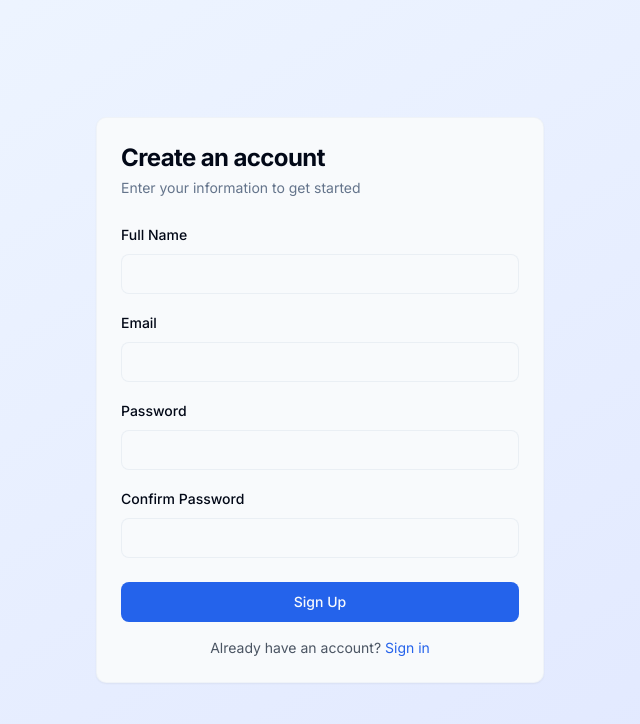
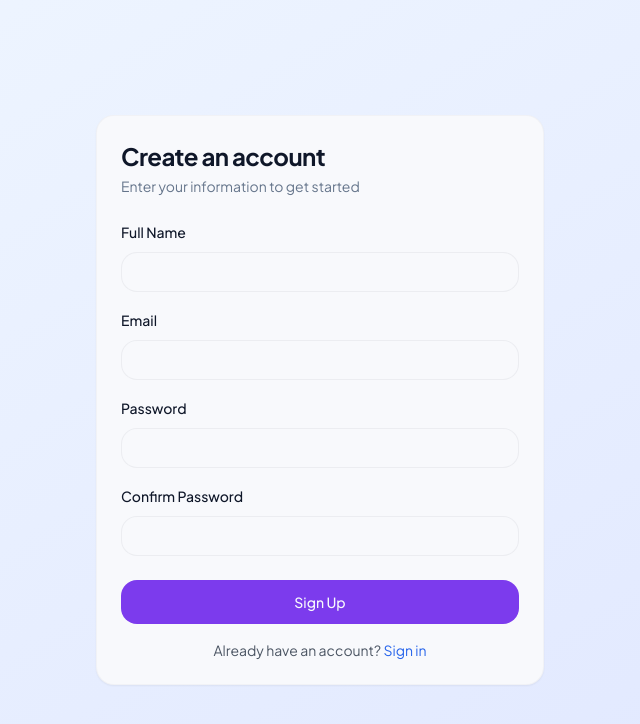
Before and after one commit to mose233/Bearer-of-News, a React (Vite) app: page /signup in a window 1280 px wide. Shown: the top 724 px of the page, without its empty margins (320-960 px from the left). Built offline with nearby package versions, Linux system fonts and the light colour scheme.

Commit message:
Refactor CSS variables and update font imports
Updated CSS variables for improved theming and adjusted font imports.

```diff
--- a/src/index.css
+++ b/src/index.css
@@ -1,5 +1,4 @@
-
-@import url('https://fonts.googleapis.com/css2?family=Inter:wght@400;500;600;700&family=JetBrains+Mono:wght@400;500;600&display=swap');
+@import url("https://fonts.googleapis.com/css2?family=Plus+Jakarta+Sans:wght@400;500;600;700;800&family=Inter:wght@400;500;600;700&family=JetBrains+Mono:wght@400;500;600&display=swap");
 
 @tailwind base;
 @tailwind components;
@@ -7,83 +6,83 @@
 
 @layer base {
   :root {
-    --background: 210 40% 98%;
-    --foreground: 222.2 84% 4.9%;
+    --background: 220 33% 98%;
+    --foreground: 222 47% 11%;
 
     --card: 0 0% 100%;
-    --card-foreground: 222.2 84% 4.9%;
+    --card-foreground: 222 47% 11%;
 
     --popover: 0 0% 100%;
-    --popover-foreground: 222.2 84% 4.9%;
+    --popover-foreground: 222 47% 11%;
 
-    --primary: 221 83% 53%;
+    --primary: 262 83% 58%;
     --primary-foreground: 210 40% 98%;
 
-    --secondary: 210 40% 96.1%;
-    --secondary-foreground: 222.2 47.4% 11.2%;
+    --secondary: 220 14% 96%;
+    --secondary-foreground: 222 47% 11%;
 
-    --muted: 210 40% 96.1%;
-    --muted-foreground: 215.4 16.3% 46.9%;
+    --muted: 220 14% 96%;
+    --muted-foreground: 215 16% 47%;
 
-    --accent: 210 40% 96.1%;
-    --accent-foreground: 222.2 47.4% 11.2%;
+    --accent: 262 83% 96%;
+    --accent-foreground: 262 83% 40%;
 
-    --destructive: 0 84.2% 60.2%;
+    --destructive: 0 84% 60%;
     --destructive-foreground: 210 40% 98%;
 
-    --border: 214.3 31.8% 91.4%;
-    --input: 214.3 31.8% 91.4%;
-    --ring: 221 83% 53%;
+    --border: 220 13% 91%;
+    --input: 220 13% 91%;
+    --ring: 262 83% 58%;
 
-    --radius: 0.5rem;
+    --radius: 1rem;
 
     --sidebar-background: 220 23% 95%;
     --sidebar-foreground: 215 25% 27%;
-    --sidebar-primary: 221 83% 53%;
+    --sidebar-primary: 262 83% 58%;
     --sidebar-primary-foreground: 0 0% 100%;
     --sidebar-accent: 220 14% 90%;
     --sidebar-accent-foreground: 215 25% 27%;
     --sidebar-border: 220 13% 91%;
-    --sidebar-ring: 221 83% 53%;
+    --sidebar-ring: 262 83% 58%;
   }
 
   .dark {
-    --background: 222.2 84% 4.9%;
+    --background: 225 49% 8%;
     --foreground: 210 40% 98%;
 
-    --card: 222.2 84% 4.9%;
+    --card: 223 38% 13%;
     --card-foreground: 210 40% 98%;
 
-    --popover: 222.2 84% 4.9%;
+    --popover: 223 38% 13%;
     --popover-foreground: 210 40% 98%;
 
-    --primary: 217.2 91.2% 59.8%;
-    --primary-foreground: 222.2 47.4% 11.2%;
+    --primary: 262 83% 58%;
+    --primary-foreground: 210 40% 98%;
 
-    --secondary: 217.2 32.6% 17.5%;
+    --secondary: 217 33% 18%;
     --secondary-foreground: 210 40% 98%;
 
-    --muted: 217.2 32.6% 17.5%;
-    --muted-foreground: 215 20.2% 65.1%;
+    --muted: 217 33% 18%;
+    --muted-foreground: 215 20% 65%;
 
-    --accent: 217.2 32.6% 17.5%;
+    --accent: 262 83% 58%;
     --accent-foreground: 210 40% 98%;
 
-    --destructive: 0 62.8% 30.6%;
+    --destructive: 0 72% 51%;
     --destructive-foreground: 210 40% 98%;
 
-    --border: 217.2 32.6% 17.5%;
-    --input: 217.2 32.6% 17.5%;
-    --ring: 224.3 76.3% 48%;
+    --border: 217 33% 20%;
+    --input: 217 33% 20%;
+    --ring: 262 83% 58%;
 
-    --sidebar-background: 215 28% 17%;
+    --sidebar-background: 225 49% 8%;
     --sidebar-foreground: 210 40% 98%;
-    --sidebar-primary: 217.2 91.2% 59.8%;
+    --sidebar-primary: 262 83% 58%;
     --sidebar-primary-foreground: 0 0% 100%;
-    --sidebar-accent: 215 25% 27%;
+    --sidebar-accent: 217 33% 18%;
     --sidebar-accent-foreground: 210 40% 98%;
-    --sidebar-border: 215 25% 27%;
-    --sidebar-ring: 217.2 91.2% 59.8%;
+    --sidebar-border: 217 33% 20%;
+    --sidebar-ring: 262 83% 58%;
   }
 }
 
@@ -92,12 +91,59 @@
     @apply border-border;
   }
 
-  body {
-    @apply bg-background text-foreground font-sans dark:bg-background dark:text-foreground;
+  html {
+    scroll-behavior: smooth;
   }
 
-  pre, code {
+  body {
+    @apply bg-background text-foreground font-sans antialiased;
+    min-height: 100vh;
+  }
+
+  pre,
+  code {
     @apply font-mono;
+  }
+
+  button,
+  input,
+  textarea,
+  select {
+    font: inherit;
+  }
+
+  button {
+    min-height: 44px;
+  }
+}
+
+@layer components {
+  .creator-shell {
+    @apply min-h-screen bg-creator-bg text-creator-text;
+  }
+
+  .creator-card {
+    @apply rounded-3xl border border-white/10 bg-creator-surface shadow-creator;
+  }
+
+  .creator-soft-card {
+    @apply rounded-2xl border border-white/10 bg-creator-surfaceSoft/80 shadow-creator-soft;
+  }
+
+  .creator-input {
+    @apply rounded-2xl border border-white/10 bg-white/5 text-creator-text placeholder:text-creator-faint focus:border-creator-purple focus:outline-none focus:ring-2 focus:ring-creator-purple/30;
+  }
+
+  .creator-primary-button {
+    @apply rounded-2xl bg-creator-purple text-white hover:bg-purple-700 min-h-[48px] font-semibold;
+  }
+
+  .creator-ai-button {
+    @apply rounded-2xl bg-creator-pink text-white hover:bg-pink-600 min-h-[48px] font-semibold;
+  }
+
+  .creator-success-button {
+    @apply rounded-2xl bg-creator-green text-white hover:bg-emerald-600 min-h-[48px] font-semibold;
   }
 }
 
@@ -130,42 +176,38 @@
 .markdown-preview ol {
   @apply my-4 ml-6;
 }
+
 * {
   pointer-events: auto !important;
 }
+
 @keyframes kenburns {
   0% {
-    transform: scale(1)
-      translate(0, 0);
+    transform: scale(1) translate(0, 0);
     opacity: 0.8;
   }
 
   25% {
-    transform: scale(1.08)
-      translate(-10px, -5px);
+    transform: scale(1.08) translate(-10px, -5px);
     opacity: 1;
   }
 
   50% {
-    transform: scale(1.12)
-      translate(10px, 5px);
+    transform: scale(1.12) translate(10px, 5px);
     opacity: 1;
   }
 
   75% {
-    transform: scale(1.08)
-      translate(-5px, 10px);
+    transform: scale(1.08) translate(-5px, 10px);
     opacity: 1;
   }
 
   100% {
-    transform: scale(1.15)
-      translate(0, 0);
+    transform: scale(1.15) translate(0, 0);
     opacity: 0.9;
   }
 }
 
 .animate-kenburns {
-  animation: kenburns 8s
-    ease-in-out infinite alternate;
+  animation: kenburns 8s ease-in-out infinite alternate;
 }
```
